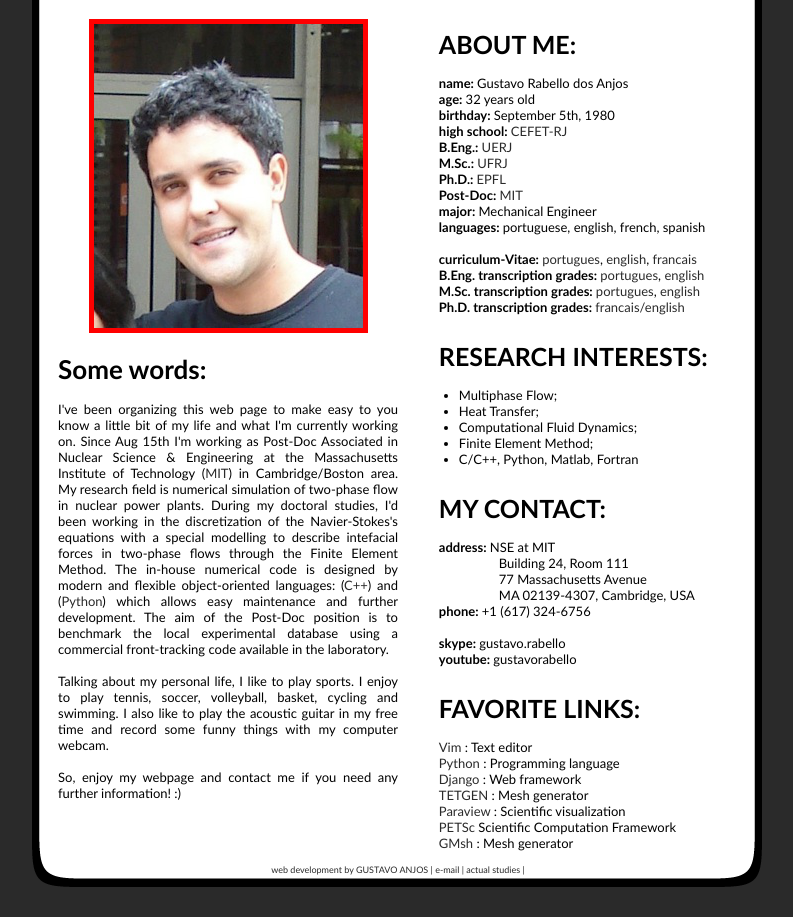
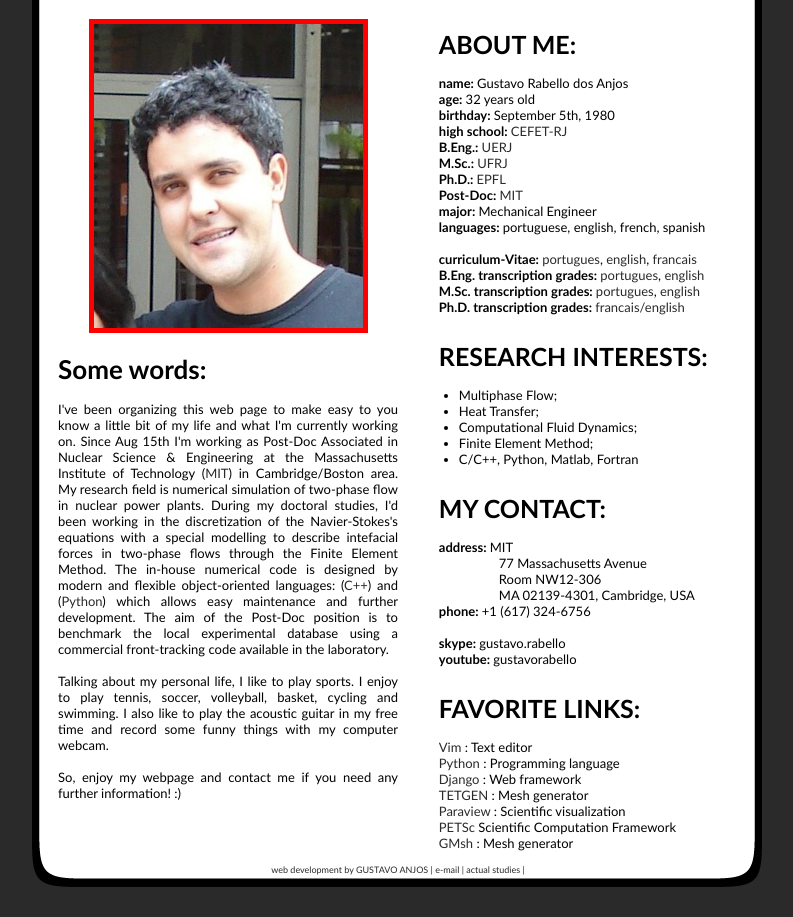
Before and after one commit to gustavorabello/python-sitePro, a Django app: template templates/about.html in a window 1280 px wide. Shown: the part 207-1124 px from the top of the page, without its empty margins (242-1035 px from the left). Run offline with Django 3.2, Linux system fonts and the light colour scheme; the template is opened without the code that fills it, so the values that code supplies are empty.

Commit message:
Update professional address.

```diff
--- a/templates/about.html
+++ b/templates/about.html
@@ -131,10 +131,10 @@ href="{{ STATIC_URL }}images/guga.png">
 
   <p>&nbsp;</p>
 
-  <p> <b> address: </b>  NSE at MIT </p>
-  <p style="text-indent:60px"> Building 24, Room 111 </p>
+  <p> <b> address: </b>  MIT </p>
   <p style="text-indent:60px"> 77 Massachusetts Avenue </p>
-  <p style="text-indent:60px"> MA 02139-4307, Cambridge, USA </p>
+  <p style="text-indent:60px"> Room NW12-306 </p>
+  <p style="text-indent:60px"> MA 02139-4301, Cambridge, USA </p>
   <p> <b> phone: </b> +1 (617) 324-6756 </p>
 
   <p>&nbsp;</p>
```
